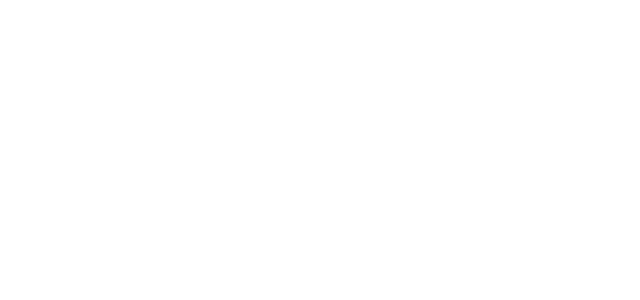
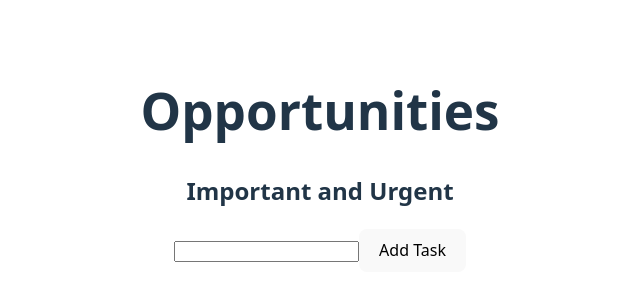
Before and after one commit to asger3p/todo, a React (Vite) app in the folder todo/: page / in a window 1280 px wide. Shown: the part 240-540 px from the top of the page, without its empty margins (320-960 px from the left). Built offline with nearby package versions, Linux system fonts and the light colour scheme.

Commit message:
implement ToDoList component with addTask functionality

```diff
--- a/todo/src/App.jsx
+++ b/todo/src/App.jsx
@@ -1,5 +1,13 @@
 import "./App.css";
+import ToDoList from "./componenets/ToDoList";
 
-function App() {}
+function App() {
+  return (
+    <>
+      <h1>Opportunities</h1>
+      <ToDoList name="Important and Urgent" />
+    </>
+  );
+}
 
 export default App;
--- /dev/null
+++ b/todo/src/componenets/ToDoList.jsx
@@ -0,0 +1,28 @@
+import { useState } from "react";
+
+export default function ToDoList({ name }) {
+  const [tasks, setTasks] = useState([]);
+  const [taskInput, setTaskInput] = useState("");
+
+  function addTask() {
+    setTasks([...tasks, taskInput]);
+    setTaskInput("");
+  }
+
+  function handleInputChange(event) {
+    setTaskInput(event.target.value);
+  }
+
+  return (
+    <>
+      <h2>{name}</h2>
+      <ul>
+        {tasks.map((task) => (
+          <li>{task}</li>
+        ))}
+      </ul>
+      <input type="text" value={taskInput} onChange={handleInputChange} />
+      <button onClick={addTask}>Add Task</button>
+    </>
+  );
+}
```
